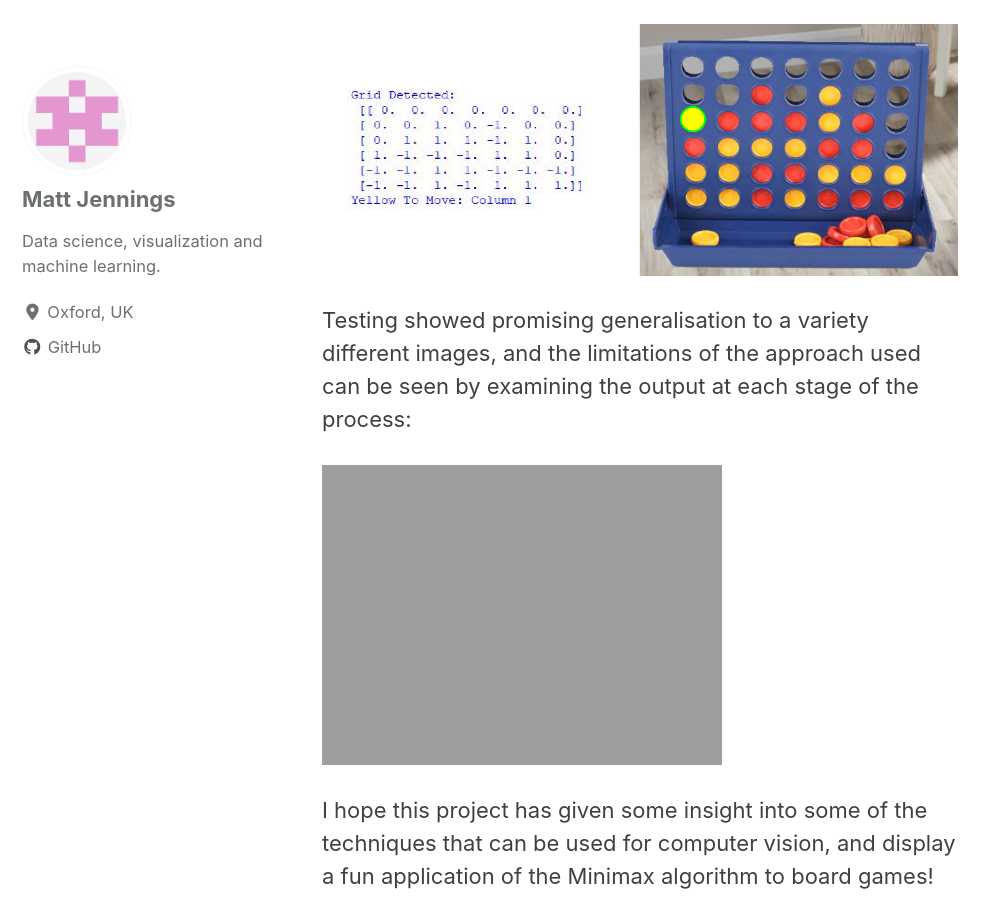
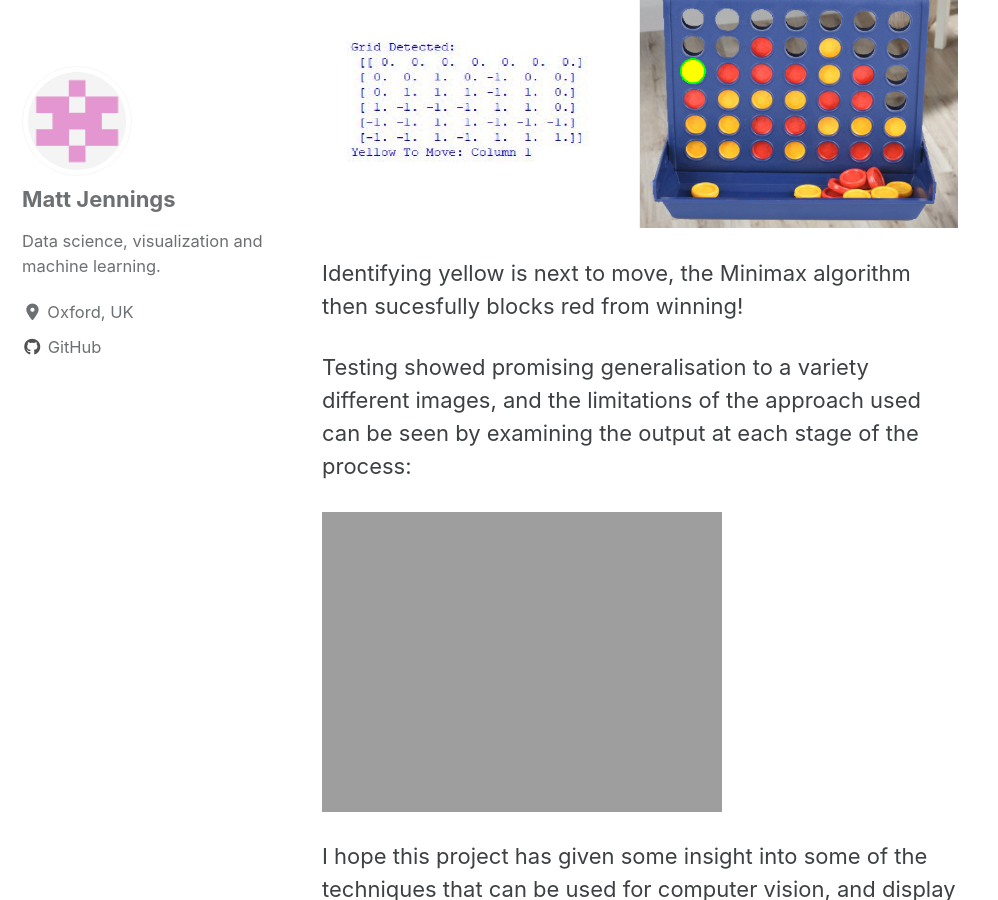
Before and after one commit to Matt-Jennings-GitHub/Matt-Jennings.github.io, a Jekyll site: the page built from _portfolio/Connect-Four Computer Vision A.I.md, in a window 1280 px wide and 900 px high, scrolled down 6268 px. Shown: the whole window, without its empty margins (0-998 px from the left). Built offline with Jekyll 4.4.1, drawn with Linux system fonts in a browser that asks for light colours; cached includes are drawn as plain includes; nearby versions of some CDN libraries.

Commit message:
Formatting Changes

```diff
--- a/_portfolio/Connect-Four Computer Vision A.I.md
+++ b/_portfolio/Connect-Four Computer Vision A.I.md
@@ -33,7 +33,7 @@
 
 Next, we apply the Canny Edge Detection Algorithm which is known to perform well on smoothed images:
 
-<img src="{{ site.url }}{{ site.baseurl }}/images/ConnectFour/Edge Detection.png" alt="Canny Edge Detection">
+<img src="{{ site.url }}{{ site.baseurl }}/images/ConnectFour/EdgeDetection.png" alt="Canny Edge Detection">
 
 We can then use CV2's FindCountours to find contours within the image before aprroximating those which represent polygons with approxPolyDP, noting we expect shapes with a high number of verticies (like our circular counters) to have a low arclength / perimiter ratio.
 
@@ -89,8 +89,10 @@
 
 <img src="{{ site.url }}{{ site.baseurl }}/images/ConnectFour/Output.png" alt="Program Output">
 
+Identifying yellow is next to move, the Minimax algorithm then sucesfully blocks red from winning!
+
 Testing showed promising generalisation to a variety different images, and the limitations of the approach used can be seen by examining the output at each stage of the process:
 
-<img src="{{ site.url }}{{ site.baseurl }}/images/ConnectFour/ExampleCases.png" alt="Example Cases">
+<img src="{{ site.url }}{{ site.baseurl }}/images/ConnectFour/ExampleCases.jpg" alt="Example Cases">
 
 I hope this project has given some insight into some of the techniques that can be used for computer vision, and display a fun application of the Minimax algorithm to board games! Full source code and further details can be found on my [GitHub](https://github.com/Matt-Jennings-GitHub).
```
